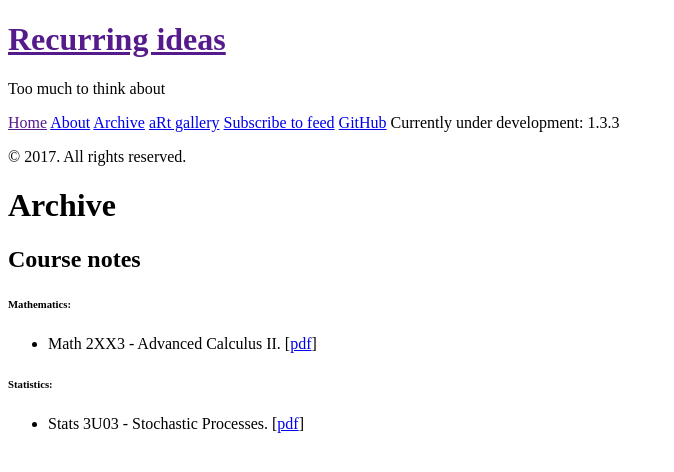
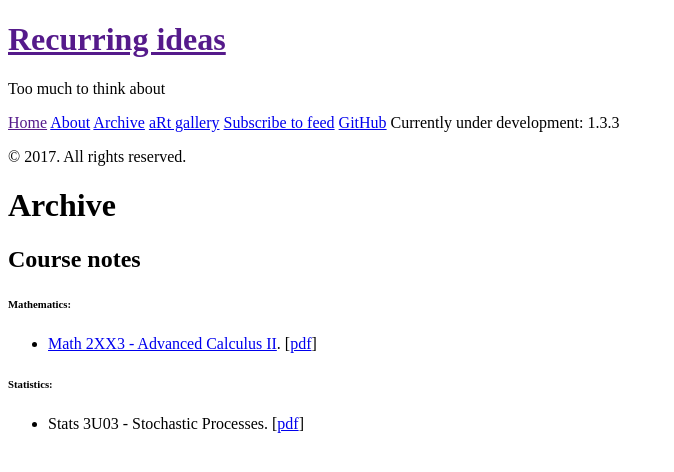
Before and after one commit to parksw3/parksw3.github.io, a Jekyll site: the page built from archive.md, in a window 1280 px wide. Shown: the top 472 px of the page, without its empty margins (0-674 px from the left). Built offline with Jekyll 4.4.1, drawn with Linux system fonts in a browser that asks for light colours; some of the changed lines change nothing that is shown.

Commit message:
why doesn't this work

```diff
--- a/archive.md
+++ b/archive.md
@@ -8,7 +8,7 @@ Course notes
 
 ###### Mathematics:
 
-* Math 2XX3 - Advanced Calculus II. \[[pdf](/archive/course_notes/math_2xx3_lecture_notes.pdf)\]
+* [Math 2XX3 - Advanced Calculus II](/archive/course_notes/math_2xx3_lecture_notes.pdf). \[[pdf](/archive/course_notes/math_2xx3_lecture_notes.pdf)\]
 
 ###### Statistics:
 
```
